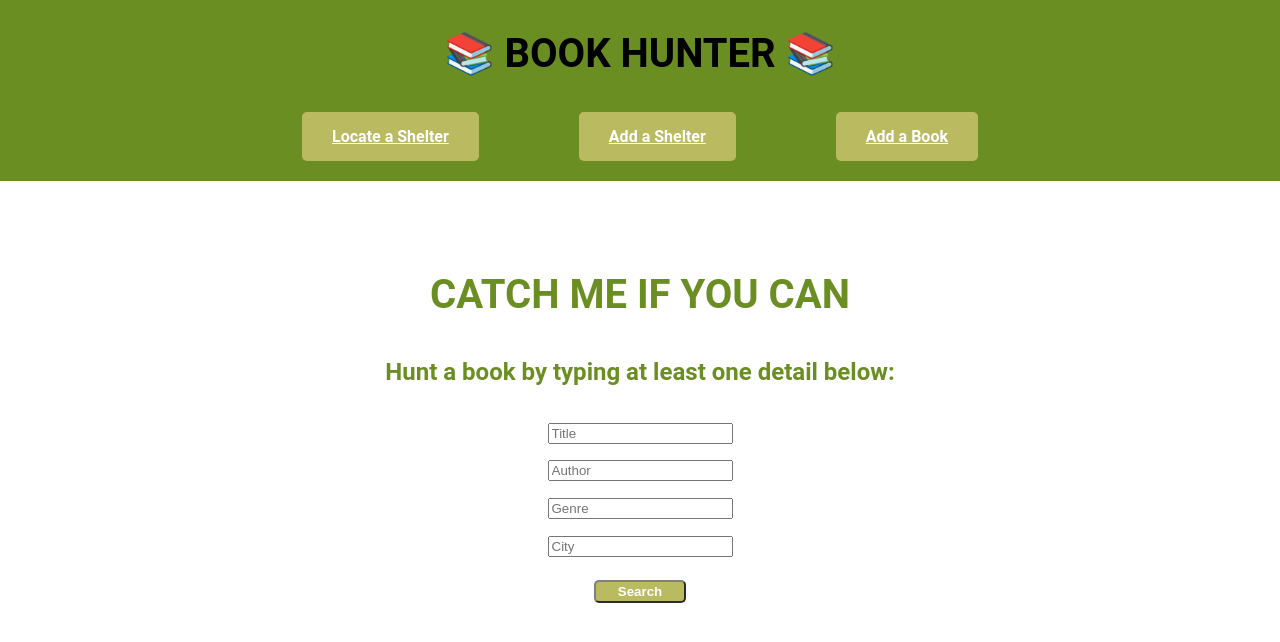
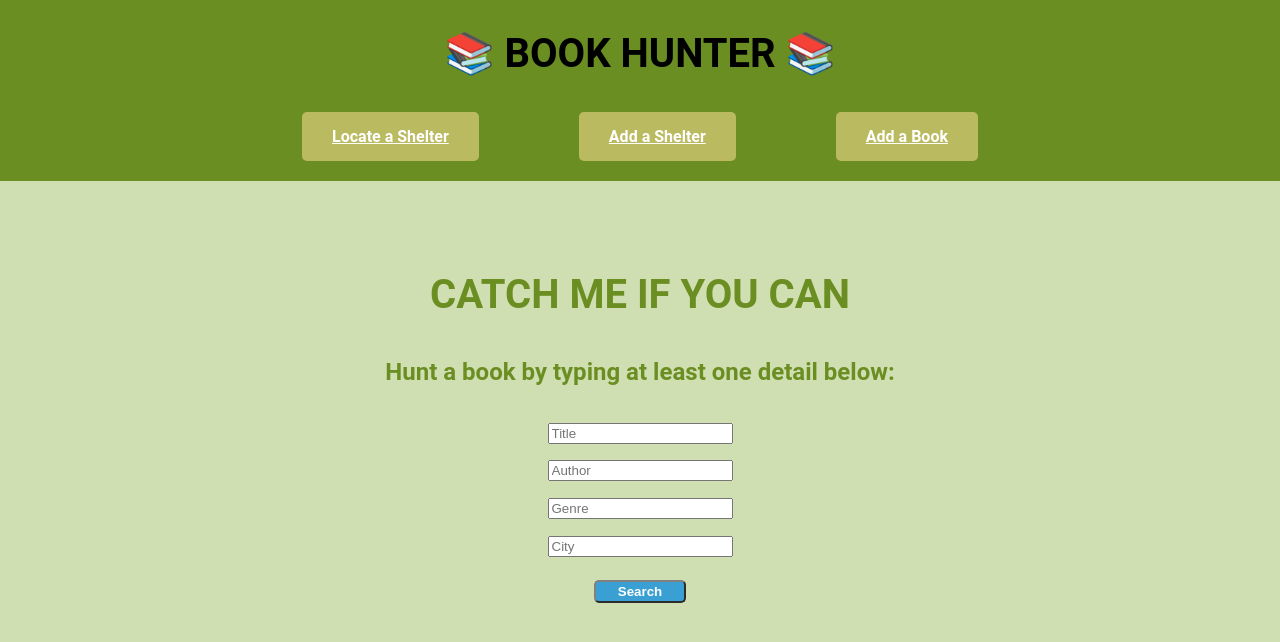
Before and after one commit to mariefranceperrier/Book-Hunter, a React (Create React App) app in the folder frontend/: page / in a window 1280 px wide. Shown: the top 642 px of the page. Built offline with nearby package versions, Linux system fonts and the light colour scheme.

Commit message:
change body background color and button color

```diff
--- a/frontend/src/App.css
+++ b/frontend/src/App.css
@@ -4,4 +4,5 @@ html {
   padding: 0;
   height: 100%;
   font-family: 'Roboto', sans-serif;
+  background-color:rgb(208, 223, 177);
 }
--- a/frontend/src/Components/Search/Search.css
+++ b/frontend/src/Components/Search/Search.css
@@ -1,9 +1,11 @@
 .search {
+  width: 100%;
+  height: 100%;
   display: flex;
   flex-direction: column;
   justify-content: center;
   align-items: center;
-    margin-top: 60px;
+  padding-top: 60px;
 }
 
 .search h1 {
@@ -34,9 +36,11 @@
   border-radius: 5px;
   border-color: grey;
   padding: 2px;
-    background-color: rgb(186, 186, 97);
+  background-color: rgb(58, 160, 211);
+  /* background-color: rgb(178, 140, 178); */
+  /* background-color: rgb(186, 186, 97); */
 }
 
 .search button:hover {
-    background-color:rgb(154, 154, 81);
+  background-color:rgb(48, 130, 171);
 }
```
Lines whose indentation alone changed are shown as unchanged.
